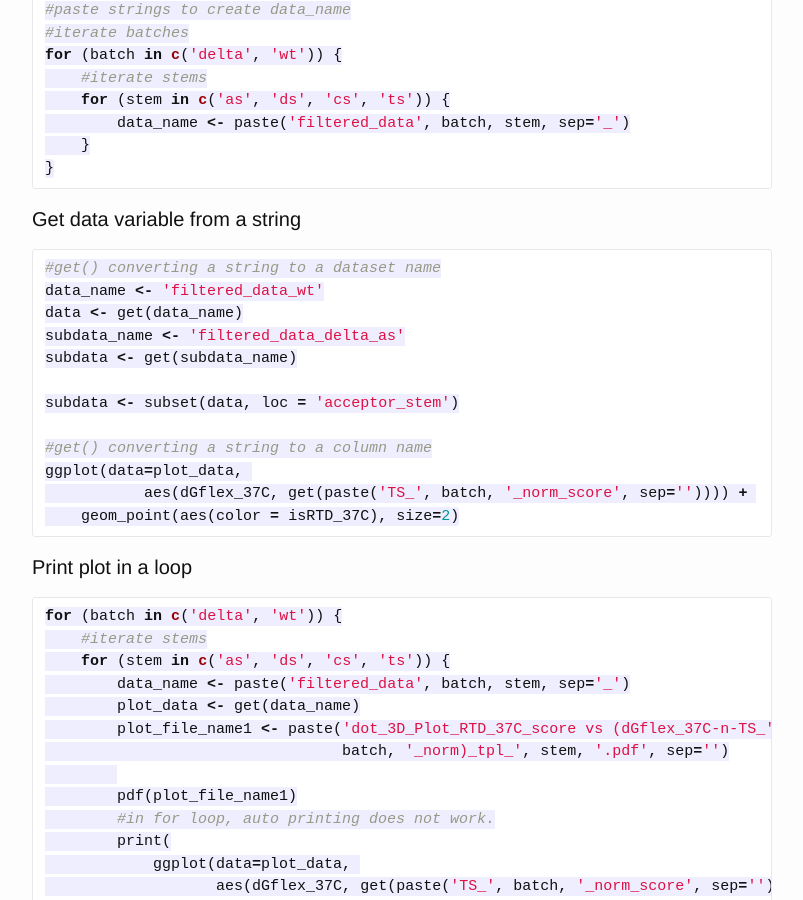
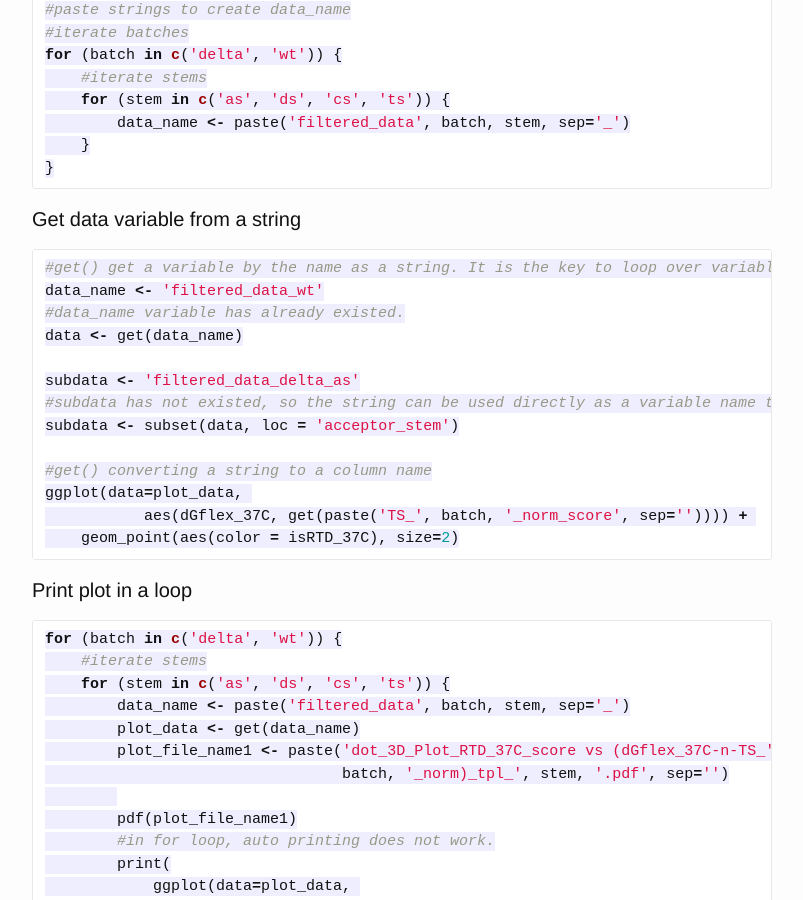
Before and after one commit to juvion/juvion.github.io, a Jekyll site: the page built from _posts/2013-12-28-R_tips.md, in a window 1280 px wide and 900 px high, scrolled down 584 px. Shown: the whole window, without its empty margins (238-1041 px from the left). Built offline with Jekyll 4.4.1, drawn with Linux system fonts in a browser that asks for light colours; Markdown is read by kramdown in place of the engine named in the settings.

Commit message:
Fix a bug of an R script, 2013-12-28-R_tips.md.

````diff
--- a/_posts/2013-12-28-R_tips.md
+++ b/_posts/2013-12-28-R_tips.md
@@ -33,12 +33,13 @@ for (batch in c('delta', 'wt')) {
 
 ####Get data variable from a string
 ```r
-#get() converting a string to a dataset name
+#get() get a variable by the name as a string. It is the key to loop over variables.
 data_name <- 'filtered_data_wt'
+#data_name variable has already existed.
 data <- get(data_name)
-subdata_name <- 'filtered_data_delta_as'
-subdata <- get(subdata_name)
 
+subdata <- 'filtered_data_delta_as'
+#subdata has not existed, so the string can be used directly as a variable name to be asigned.
 subdata <- subset(data, loc = 'acceptor_stem')
 
 #get() converting a string to a column name
````
